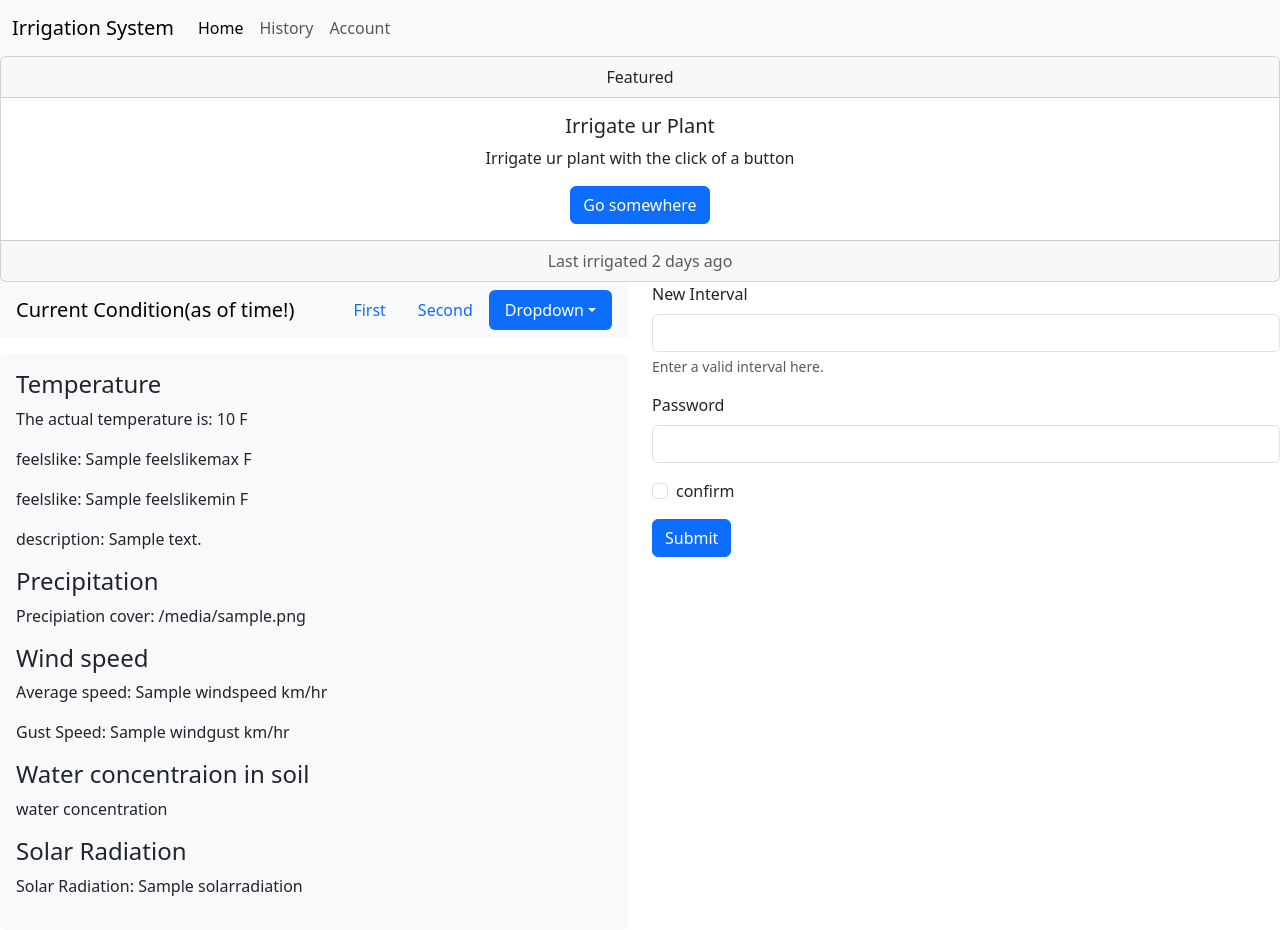
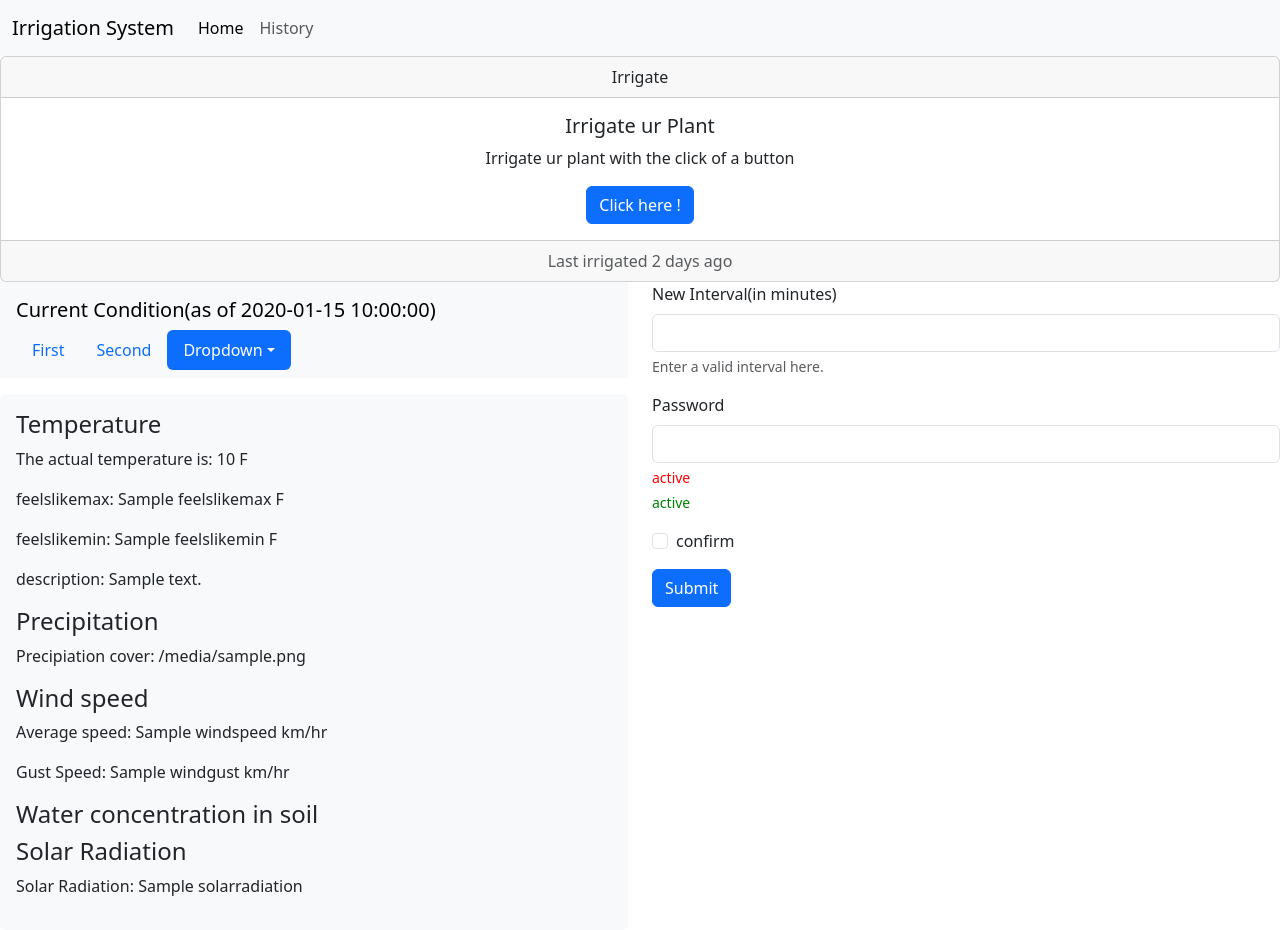
Before and after one commit to santo-27/eng_proj, a Flask app: template public/templates/index.html in a window 1280 px wide. Run offline with Flask 3, Linux system fonts and the light colour scheme; the template is opened without the code that fills it: most values are stand-ins (such as "Sample title", 1, 10 or a date in 2020); some libraries are stand-ins or nearby versions.

Commit message:
manual_on

```diff
--- a/public/templates/index.html
+++ b/public/templates/index.html
@@ -19,11 +19,9 @@
                 <a class="nav-link active" aria-current="page" href="#">Home</a>
               </li>
               <li class="nav-item">
-                <a class="nav-link" href="#">History</a>
+                <a class="nav-link" href="{{ url_for('show_history') }}">History</a>
               </li>
-              <li class="nav-item">
-                <a class="nav-link" href="#">Account</a>
-              </li>
+
               <!-- <li class="nav-item dropdown">
                 <a class="nav-link dropdown-toggle" href="#" role="button" data-bs-toggle="dropdown" aria-expanded="false">
                   Dropdown
@@ -49,12 +47,12 @@
 
       <div class="card text-center col-12">
         <div class="card-header">
-          Featured
+          Irrigate
         </div>
         <div class="card-body">
           <h5 class="card-title">Irrigate ur Plant</h5>
           <p class="card-text">Irrigate ur plant with the click of a button</p>
-          <a href="#" class="btn btn-primary">Go somewhere</a>
+          <a href="#" class="btn btn-primary">Click here !</a>
         </div>
         <div class="card-footer text-body-secondary">
           Last irrigated 2 days ago
@@ -64,7 +62,7 @@
       <div class="row">
         <div class="col-6">
         <nav id="navbar-example2" class="navbar bg-body-tertiary px-3 mb-3">
-            <a class="navbar-brand" href="#">Current Condition(as of time!)</a>
+            <a class="navbar-brand" href="#">Current Condition(as of {{weather["days"][0]["datetime"]}})</a>
             <ul class="nav nav-pills">
               <li class="nav-item">
                 <a class="nav-link" href="#scrollspyHeading1">First</a>
@@ -86,8 +84,8 @@
         <div  data-bs-spy="scroll" data-bs-target="#navbar-example2" data-bs-root-margin="0px 0px -40%" data-bs-smooth-scroll="true" class="scrollspy-example bg-body-tertiary p-3 rounded-2" tabindex="0">
             <h4 id="scrollspyHeading1">Temperature</h4>
             <p>The actual temperature is: {{ weather["days"][0]["temp"] }} F</p>
-            <p>feelslike: {{ weather["days"][0]["feelslikemax"] }} F</p>
-            <p>feelslike: {{ weather["days"][0]["feelslikemin"] }} F</p>
+            <p>feelslikemax: {{ weather["days"][0]["feelslikemax"] }} F</p>
+            <p>feelslikemin: {{ weather["days"][0]["feelslikemin"] }} F</p>
             <p>description: {{ weather["days"][0]["description"] }}</p>
 
             <h4 id="scrollspyHeading2">Precipitation</h4>
@@ -95,8 +93,7 @@
             <h4 id="scrollspyHeading3">Wind speed</h4>
             <p>Average speed: {{weather["days"][0]["windspeed"]}} km/hr</p>
             <p>Gust Speed: {{weather["days"][0]["windgust"]}} km/hr</p>
-            <h4 id="scrollspyHeading4">Water concentraion in soil</h4>
-            <p>water concentration</p>
+            <h4 id="scrollspyHeading4">Water concentration in soil</h4>
             <h4 id="scrollspyHeading5">Solar Radiation</h4>
             <p>Solar Radiation: {{ weather["days"][0]["solarradiation"] }}</p>
         </div>
@@ -104,13 +101,16 @@
         <div class = "col-6">
             <form action="{{ url_for('home') }}" method="post">
                 <div class="mb-3">
-                <label for="new_interval" class="form-label">New Interval</label>
+                <label for="new_interval" class="form-label">New Interval(in minutes)</label>
                 <input class="form-control" id="new_interval" name="new_interval" aria-describedby="emailHelp">
                 <div id="emailHelp" class="form-text">Enter a valid interval here.</div>
                 </div>
                 <div class="mb-3">
                 <label for="exampleInputPassword1" class="form-label">Password</label>
                 <input type="password" name="password"class="form-control" id="exampleInputPassword1">
+                <div id="emailHelp" class="form-text" style="color: red;">{{ status_fail }}</div>
+                <div id="emailHelp" class="form-text" style="color: green;">{{ status_sucess }}</div>
+
                 </div>
                 <div class="mb-3 form-check">
                 <input type="checkbox" class="form-check-input" id="exampleCheck1">
```
Also changed, not shown: public/templates/history.html (added, +58 -0 lines), public/templates/instance/posts.db (added).
